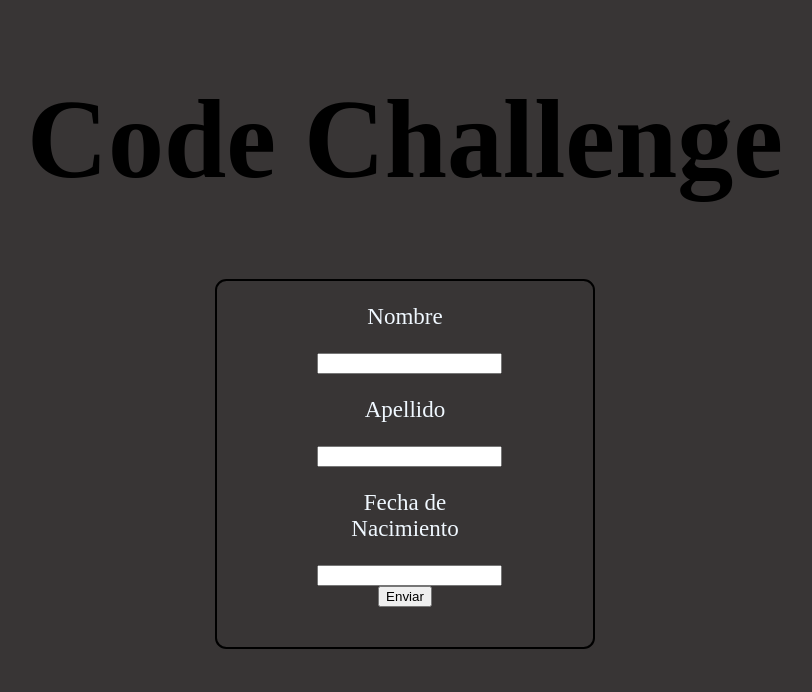
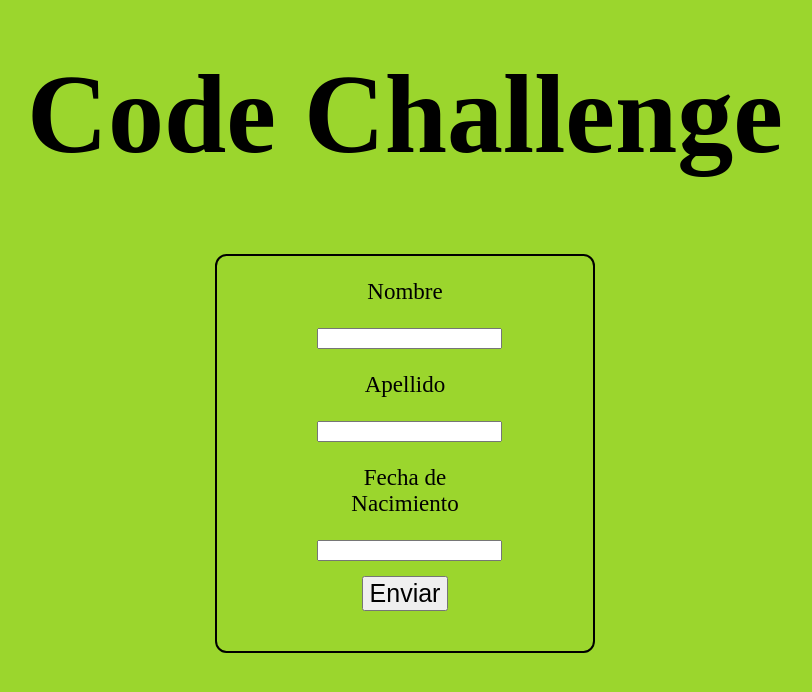
Before and after one commit to agustinferr/Code-Challenge, a plain HTML site: page index.html in a window 1280 px wide. Shown: the whole page, without its empty margins (235-1047 px from the left). Drawn offline with Linux system fonts and the light colour scheme; no server answers.

Commit message:
Actualización de estilos

```diff
--- a/estilos.css
+++ b/estilos.css
@@ -1,10 +1,11 @@
 body {
-    background-color: rgb(56, 53, 53);
+    background-color: rgb(155, 214, 45);
 }
 
 .codeC {
     text-align: center;
     font-size: 700%;
+    margin-top: 50px;
 }
 
 .container {
@@ -20,6 +21,9 @@ body {
 }
 
 .container form p {
-    color: aliceblue;
     font-size: 23px;
 }
+#btn {
+    font-size:25px;
+    margin-top: 15px;
+}
```
